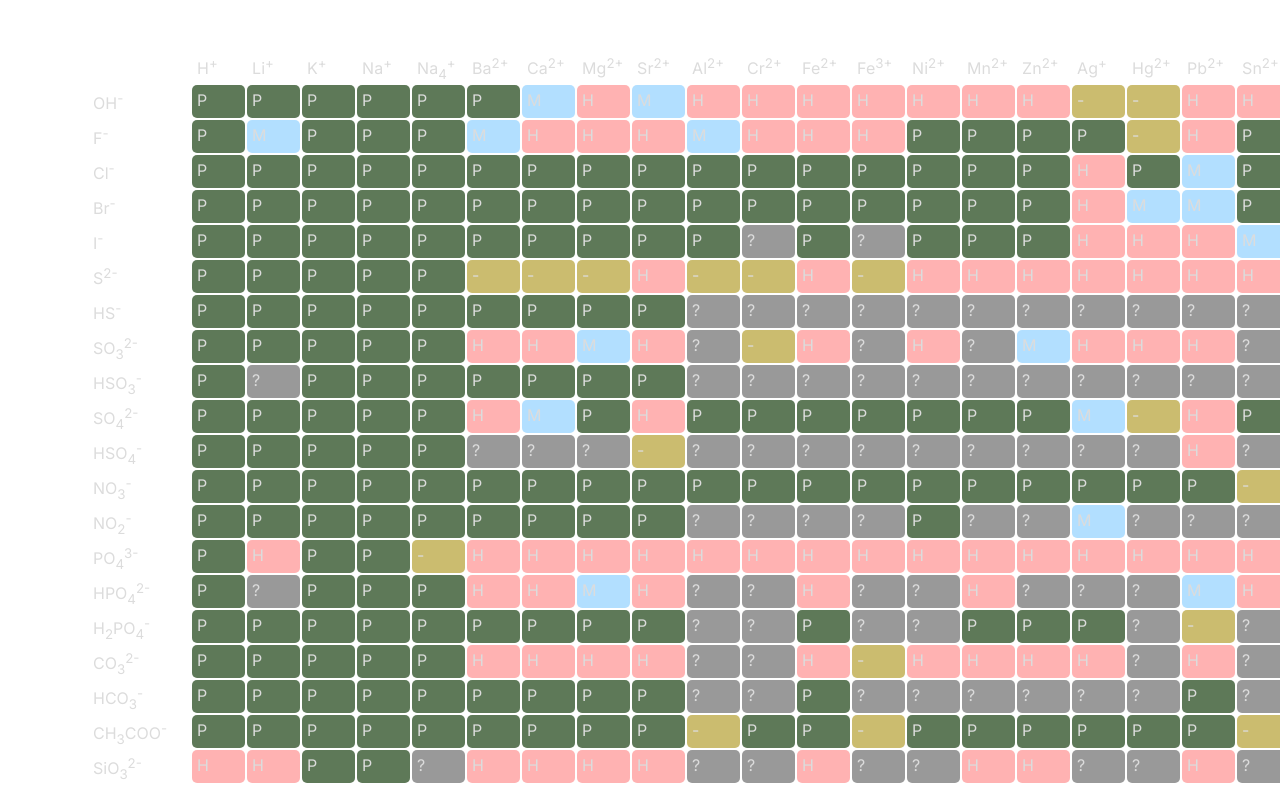
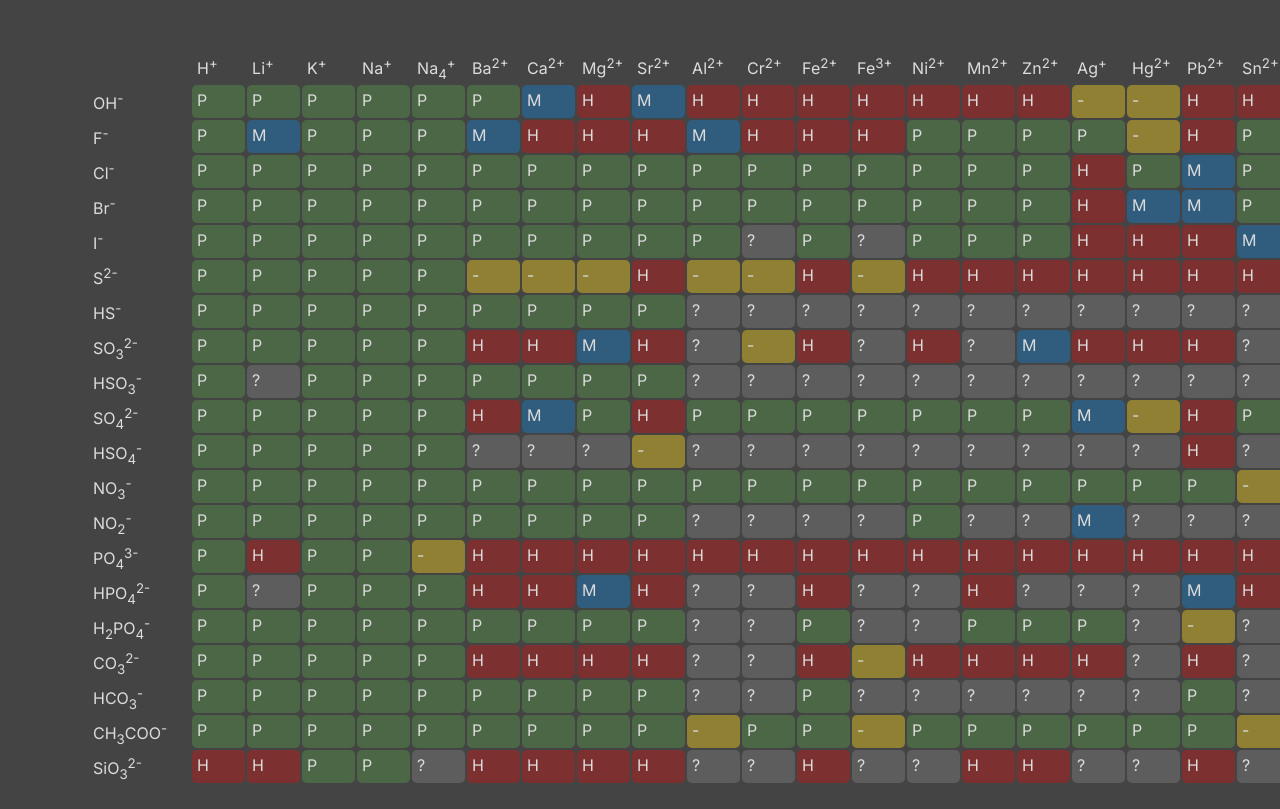
Before and after one commit to solun-n/chemistry, a plain HTML site: page index.html in a window 1280 px wide. Shown: the part 93-902 px from the top of the page. Drawn offline with Linux system fonts and the light colour scheme.

Commit message:
style.css

```diff
--- a/style.css
+++ b/style.css
@@ -1,5 +1,5 @@
 body {
-    background: #fff;
+    background: #444;
     overflow: auto;
     font-family: "Inter", sans-serif;
     color: #dcdcdc;
```
